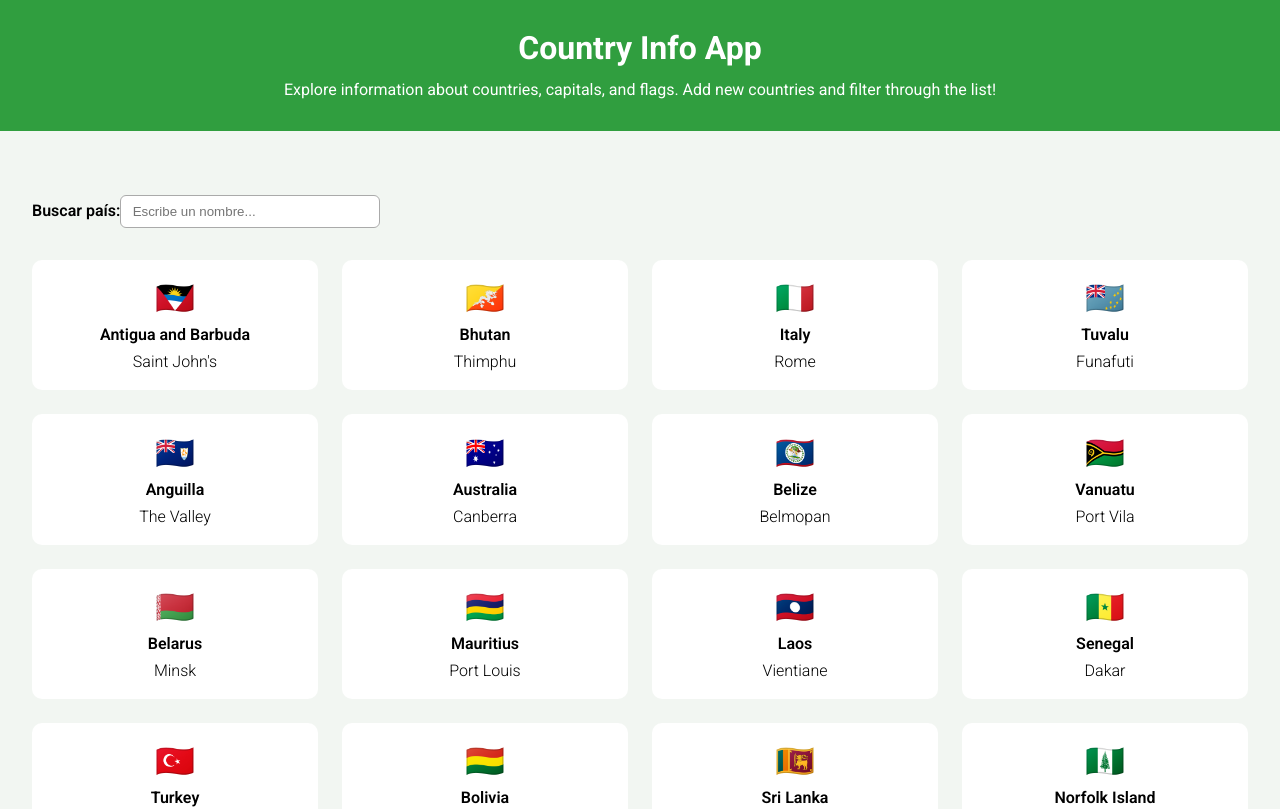
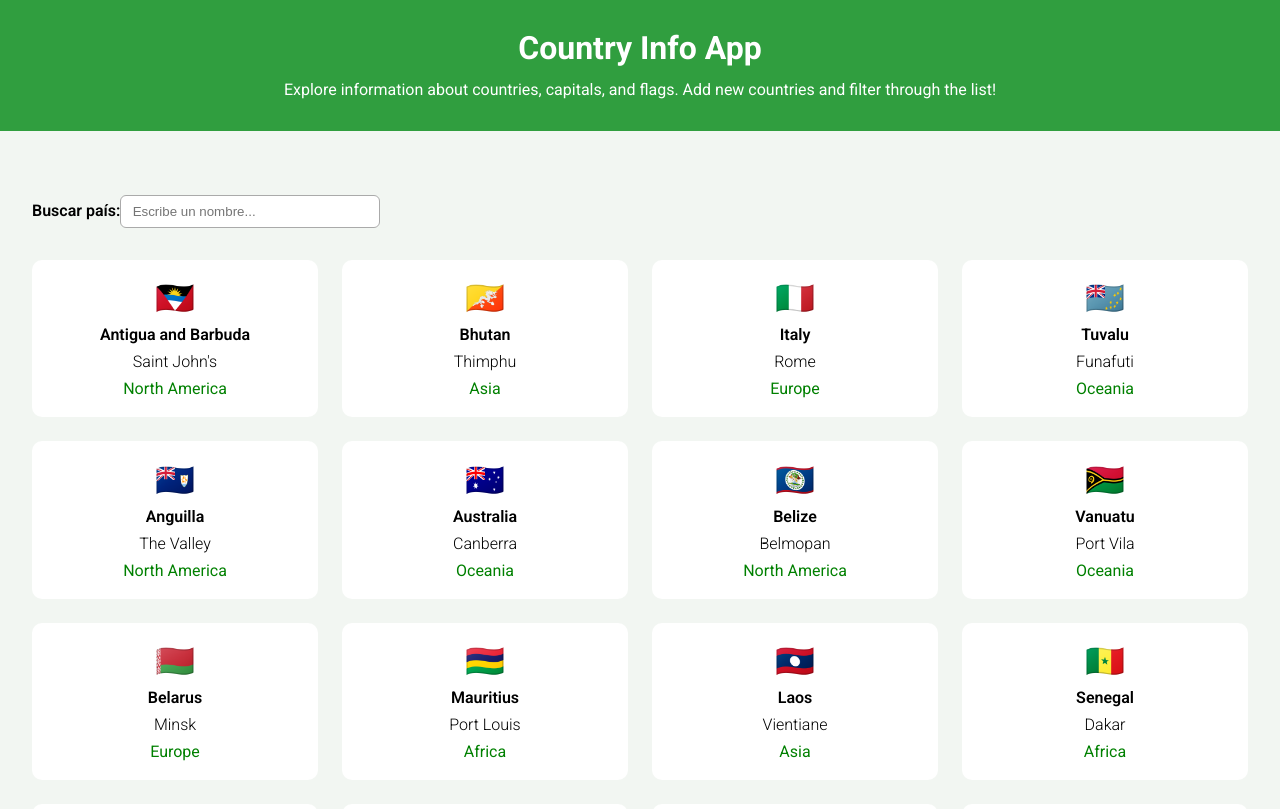
Before and after one commit to s-minaya/Listado-de-paises, a React (Vite) app: page / in a window 1280 px wide. Shown: the top 809 px of the page. Built offline with nearby package versions, Linux system fonts and the light colour scheme; a web font is replaced by a local one.

Commit message:
Added capitals to filter

```diff
--- a/src/components/CountryItem.jsx
+++ b/src/components/CountryItem.jsx
@@ -1,9 +1,10 @@
-function CountryItem({name, capital, flag}) {
+function CountryItem({name, capital, flag, continent}) {
   return (
     <li className="country-list__item">
       <span className="country-list__flag">{flag}</span>
       <span className="country-list__name">{name}</span>
       <span className="country-list__capital">{capital}</span>
+      <span className="country-list__continent">{continent}</span>
     </li>
   );
 }
--- a/src/components/CountryList.jsx
+++ b/src/components/CountryList.jsx
@@ -2,7 +2,7 @@ import CountryItem from "./CountryItem";
 
 function CountryList({country, filterText}) {
     const filteredList = country.filter(eachCountry => eachCountry.name.toLowerCase().includes(filterText.toLowerCase()) ||
-    eachCountry.capital.toLowerCase().includes(filterText.toLowerCase()));
+    eachCountry.capital.toLowerCase().includes(filterText.toLowerCase()) || eachCountry.continent.toLowerCase().includes(filterText.toLowerCase()));
 
   return (
 
@@ -13,6 +13,7 @@ function CountryList({country, filterText}) {
             name={eachCountry.name}
             capital={eachCountry.capital}
             flag={eachCountry.flag}
+            continent = {eachCountry.continent}
             />
     ))}
     </ul>
--- a/src/components/countries.jsx
+++ b/src/components/countries.jsx
@@ -3,121 +3,141 @@ const countries = [
     id: 1,
     name: "Antigua and Barbuda",
     capital: "Saint John's",
-    flag: "🇦🇬"
+    flag: "🇦🇬",
+    continent: "North America"
   },
   {
     id: 2,
     name: "Bhutan",
     capital: "Thimphu",
-    flag: "🇧🇹"
+    flag: "🇧🇹",
+    continent: "Asia"
   },
   {
     id: 3,
     name: "Italy",
     capital: "Rome",
-    flag: "🇮🇹"
+    flag: "🇮🇹",
+    continent: "Europe"
   },
   {
     id: 4,
     name: "Tuvalu",
     capital: "Funafuti",
-    flag: "🇹🇻"
+    flag: "🇹🇻",
+    continent: "Oceania"
   },
   {
     id: 5,
     name: "Anguilla",
     capital: "The Valley",
-    flag: "🇦🇮"
+    flag: "🇦🇮",
+    continent: "North America"
   },
   {
     id: 6,
     name: "Australia",
     capital: "Canberra",
-    flag: "🇦🇺"
+    flag: "🇦🇺",
+    continent: "Oceania"
   },
   {
     id: 7,
     name: "Belize",
     capital: "Belmopan",
-    flag: "🇧🇿"
+    flag: "🇧🇿",
+    continent: "North America"
   },
   {
     id: 8,
     name: "Vanuatu",
     capital: "Port Vila",
-    flag: "🇻🇺"
+    flag: "🇻🇺",
+    continent: "Oceania"
   },
   {
     id: 9,
     name: "Belarus",
     capital: "Minsk",
-    flag: "🇧🇾"
+    flag: "🇧🇾",
+    continent: "Europe"
   },
   {
     id: 10,
     name: "Mauritius",
     capital: "Port Louis",
-    flag: "🇲🇺"
+    flag: "🇲🇺",
+    continent: "Africa"
   },
   {
     id: 11,
     name: "Laos",
     capital: "Vientiane",
-    flag: "🇱🇦"
+    flag: "🇱🇦",
+    continent: "Asia"
   },
   {
     id: 12,
     name: "Senegal",
     capital: "Dakar",
-    flag: "🇸🇳"
+    flag: "🇸🇳",
+    continent: "Africa"
   },
   {
     id: 13,
     name: "Turkey",
     capital: "Ankara",
-    flag: "🇹🇷"
+    flag: "🇹🇷",
+    continent: "Asia"
   },
   {
     id: 14,
     name: "Bolivia",
     capital: "Sucre",
-    flag: "🇧🇴"
+    flag: "🇧🇴",
+    continent: "South America"
   },
   {
     id: 15,
     name: "Sri Lanka",
     capital: "Sri Jayawardenepura Kotte",
-    flag: "🇱🇰"
+    flag: "🇱🇰",
+    continent: "Asia"
   },
   {
     id: 16,
     name: "Norfolk Island",
     capital: "Kingston",
-    flag: "🇳🇫"
+    flag: "🇳🇫",
+    continent: "Oceania"
   },
   {
     id: 17,
     name: "China",
     capital: "Beijing",
-    flag: "🇨🇳"
+    flag: "🇨🇳",
+    continent: "Asia"
   },
   {
     id: 18,
     name: "Caribbean Netherlands",
     capital: "Kralendijk",
-    flag: "🇧🇶"
+    flag: "🇧🇶",
+    continent: "North America"
   },
   {
     id: 19,
     name: "Guernsey",
     capital: "St. Peter Port",
-    flag: "🇬🇬"
+    flag: "🇬🇬",
+    continent: "Europe"
   },
   {
     id: 20,
     name: "Sudan",
     capital: "Khartoum",
-    flag: "🇸🇩"
+    flag: "🇸🇩",
+    continent: "Africa"
   }
 ];
 
--- a/src/styles/App.scss
+++ b/src/styles/App.scss
@@ -80,4 +80,7 @@ body {
   &__capital {
     font-weight: 300;
   }
+  &__continent {
+    color: green;
+  }
 }
```
